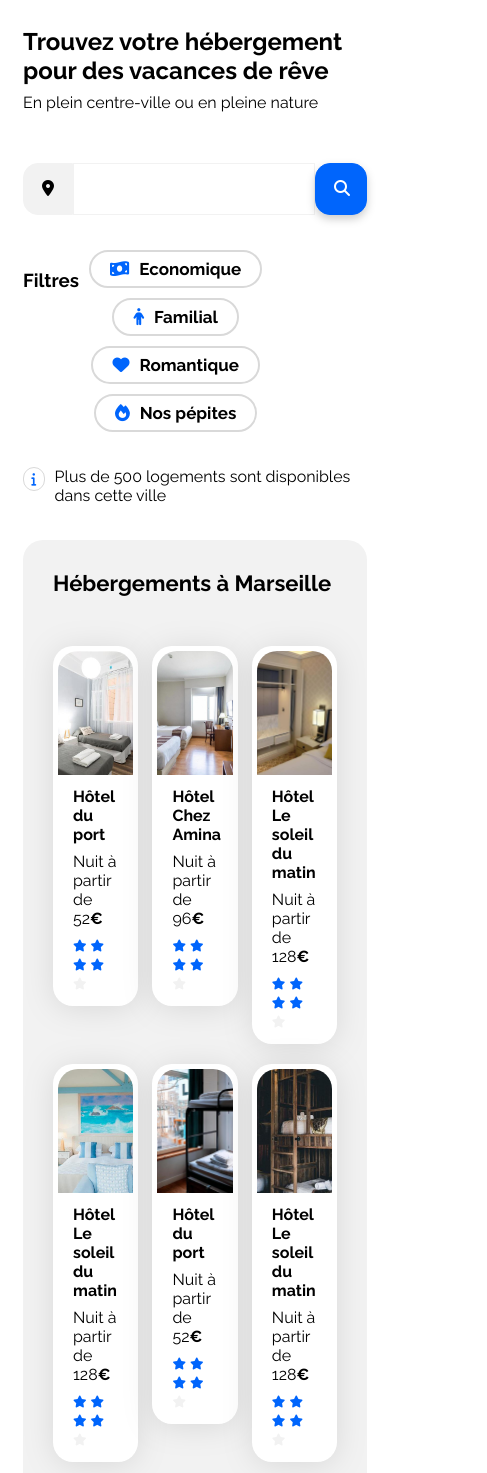
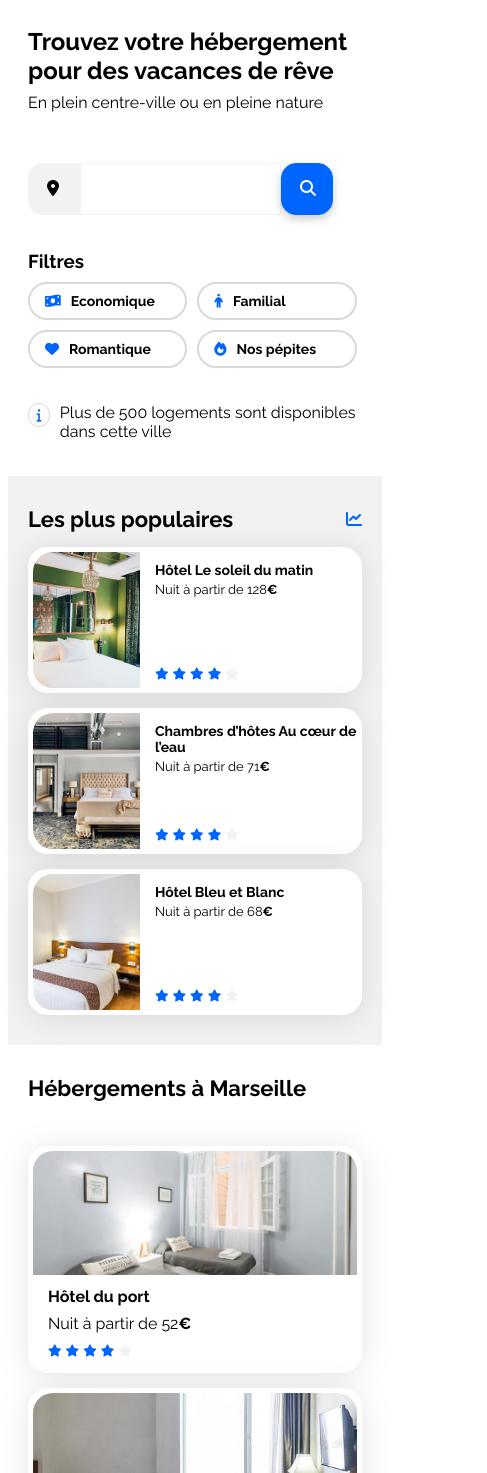
Before and after one commit to EliseLHop/Booki, a plain HTML site: page Booki/index.html in a window 390 px wide. Shown: the part 127-1600 px from the top of the page, 487 px wide, since content can reach past the window. Drawn offline with Linux system fonts and the light colour scheme.

Commit message:
version-fini1

```diff
--- a/Booki/css/style.css
+++ b/Booki/css/style.css
@@ -380,11 +380,29 @@ footer h3 {
 .bottom-section {
     width: 100%;
 }
+
+.search-bar .fa-magnifying-glass {
+    visibility: hidden;
+}
 /* Le code ci-dessous correspond à la version responsive uniquement */
 
 /****** Media queries ***********/
 /* Medium devices (tablets, less/equal than 1024px) */
 @media (max-width: 1024px) {
+
+    .filters {
+        display: flex;
+        flex-direction: column;
+    }
+
+    .filters h3 {
+        margin: 0;
+    }
+
+    .filters .filters-button {
+        justify-content: flex-start;
+    }
+
     .hebergements-and-populaires {
         flex-direction: column;
     }
@@ -426,6 +444,8 @@ footer h3 {
     .activites-cards img {
         height: 200px;
     }
+
+
 }
 
 /* Small devices (phones, less than 768px) */
@@ -437,7 +457,6 @@ footer h3 {
 
     nav {
         display: flex;
-        flex-direction: column;
     }
 
     nav .menu-button {
@@ -459,18 +478,30 @@ footer h3 {
         border-top: 0;
     }
     #logo1 {
-        text-align: center;
-        margin: 0;
+        margin-left: auto;
+    margin-right: auto;
         padding: 30px;
     }
 
-    main {
-        padding: 0px 15px;
+    .high-page {
+        padding-left: 20px;
     }
 
+
+    .filters .filters-button button {
+        width: 45%;
+        max-width: 170px;
+        text-align: left;
+        font-size: 14px;
+        padding: 0;
+        padding-left: 15px;
+    }
+
+
     .search-bar input {
-        width: 100%;
+
         text-align: start;
+        text-indent: 20px;
     }
     .search-bar button {
         display: none;
@@ -485,5 +516,73 @@ footer h3 {
 
     }
 
+    .search-bar .fa-magnifying-glass{
+        visibility: visible;
+    }
 
+
+    .hebergements-and-populaires {
+        display: flex;
+        flex-direction: column-reverse;
+
+    }
+
+    .hebergements-and-populaires section {
+        border-radius: 0;
+        padding: 30px 20px 30px 20px;
+    }
+
+    .populaires {
+        margin-top: 0;
+    }
+    .populaires-cards {
+        flex-direction: column;
+    }
+
+    .populaires-cards a {
+        width: 100%;
+    }
+
+    .populaires-cards .card {
+        margin-top: 15px;
+    }
+
+    .hebergements-and-populaires .hebergements {
+        background-color: white;
+    }
+
+    .hebergements-cards {
+        flex-direction: column;
+    }
+
+    .hebergements-cards a{
+        width: 100%;
+    }
+
+    .hebergements-cards .card {
+        margin-top: 15px;
+    }
+
+
+    .activites-cards {
+        flex-direction: column;
+        gap: 15px;
+    }
+    .activites-cards img {
+        height: 140px;
+    }
+
+    .activites .card {
+        max-width: 100%;
+        margin: 0;
+    }
+
+    .footer {
+        display: flex;
+        flex-direction: column;
+    }
+
+    .bottom-section {
+        padding: 20px 0;
+    }
 }
--- a/Booki/index.html
+++ b/Booki/index.html
@@ -26,12 +26,12 @@
             </nav>
         </header>
         <main>
+            <div class="high-page">
                 <!--Titre principal-->
                 <div class="headline">
                     <h2 class="page-title">Trouvez votre hébergement pour des vacances de rêve</h2>
                     <p class="page-sub-title">En plein centre-ville ou en pleine nature</p>
                 </div>
-
                 <!--Barre de recherche-->
                 <div class="search-bar">
                     <i class="fa-solid fa-location-dot"></i>
@@ -39,7 +39,6 @@
                     <button>Rechercher</button>
                     <a href=""><i class="fa-solid fa-magnifying-glass"></i></a>
                 </div>
-
                 <!--Filtres-->
                 <div class="filters">
                     <h3>Filtres</h3>
@@ -50,11 +49,11 @@
                         <button><i class="fa-solid fa-fire"></i>Nos pépites</button>
                     </nav>
                 </div>
-
                 <!--point info-->
                 <div class="Info">
                     <button><i class="fa-solid fa-info"></i></button>
                     <p>Plus de 500 logements sont disponibles dans cette ville</p>
+                </div>
             </div>
 
             <!--Contenu de la recherche-->
```
Lines whose indentation alone changed are shown as unchanged.
